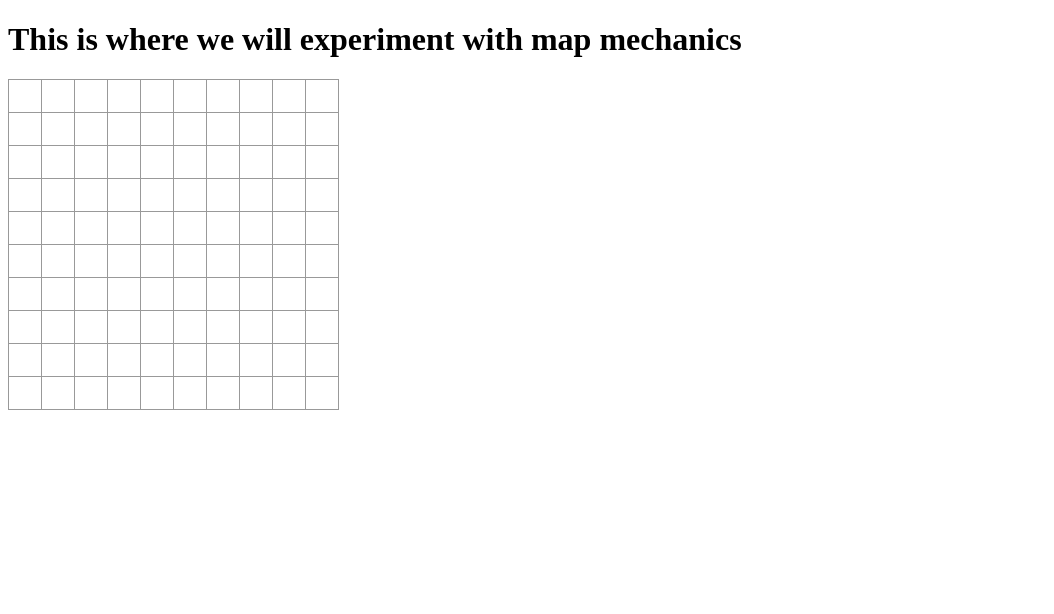
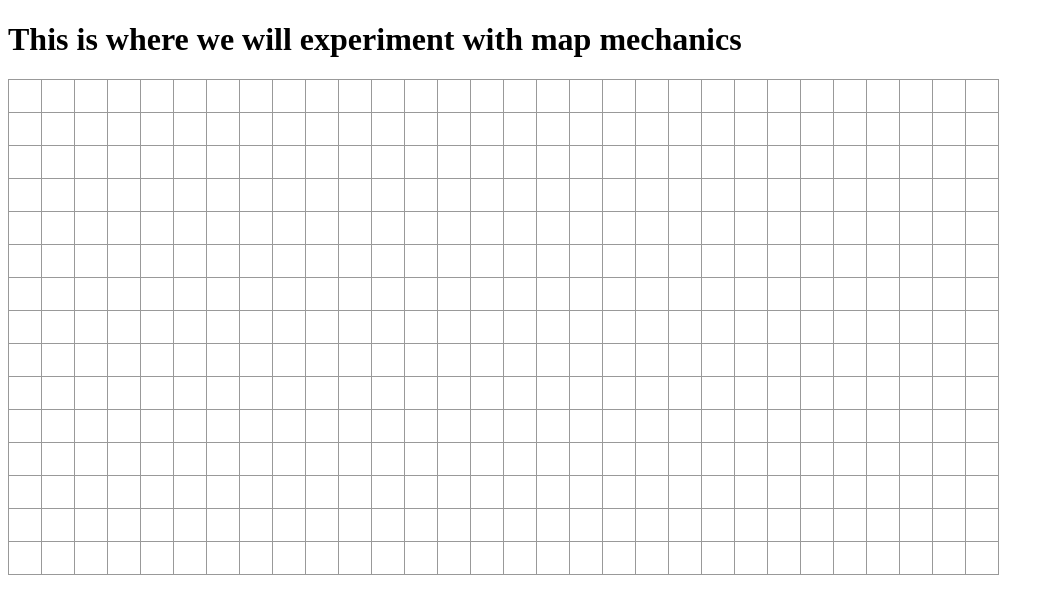
Before and after one commit to ccozad/tower-defense-react, a React app: page /map-test in a window 1280 px wide. Shown: the top 614 px of the page, without its empty margins (0-1054 px from the left). Built offline with nearby package versions, Linux system fonts and the light colour scheme; the HTML template or start-up script is replaced by a standard one.

Commit message:
Adjust default map size

```diff
--- a/src/MapTest.js
+++ b/src/MapTest.js
@@ -5,7 +5,7 @@ export default function MapTest() {
     return (
         <div>
             <h1>This is where we will experiment with map mechanics </h1>
-            <Map rows={10} columns={10} />
+            <Map rows={15} columns={30} />
         </div>
     );
 }
```
